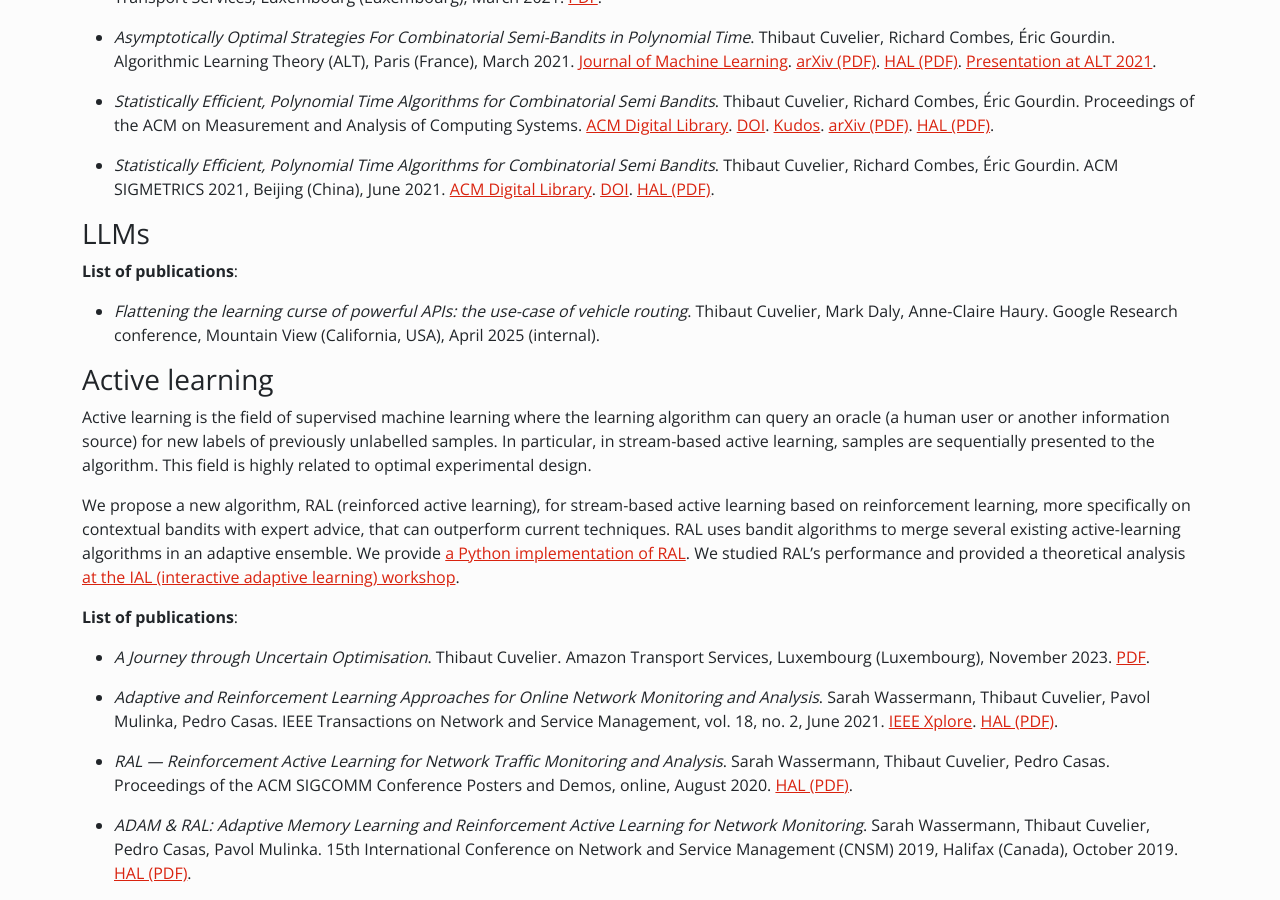
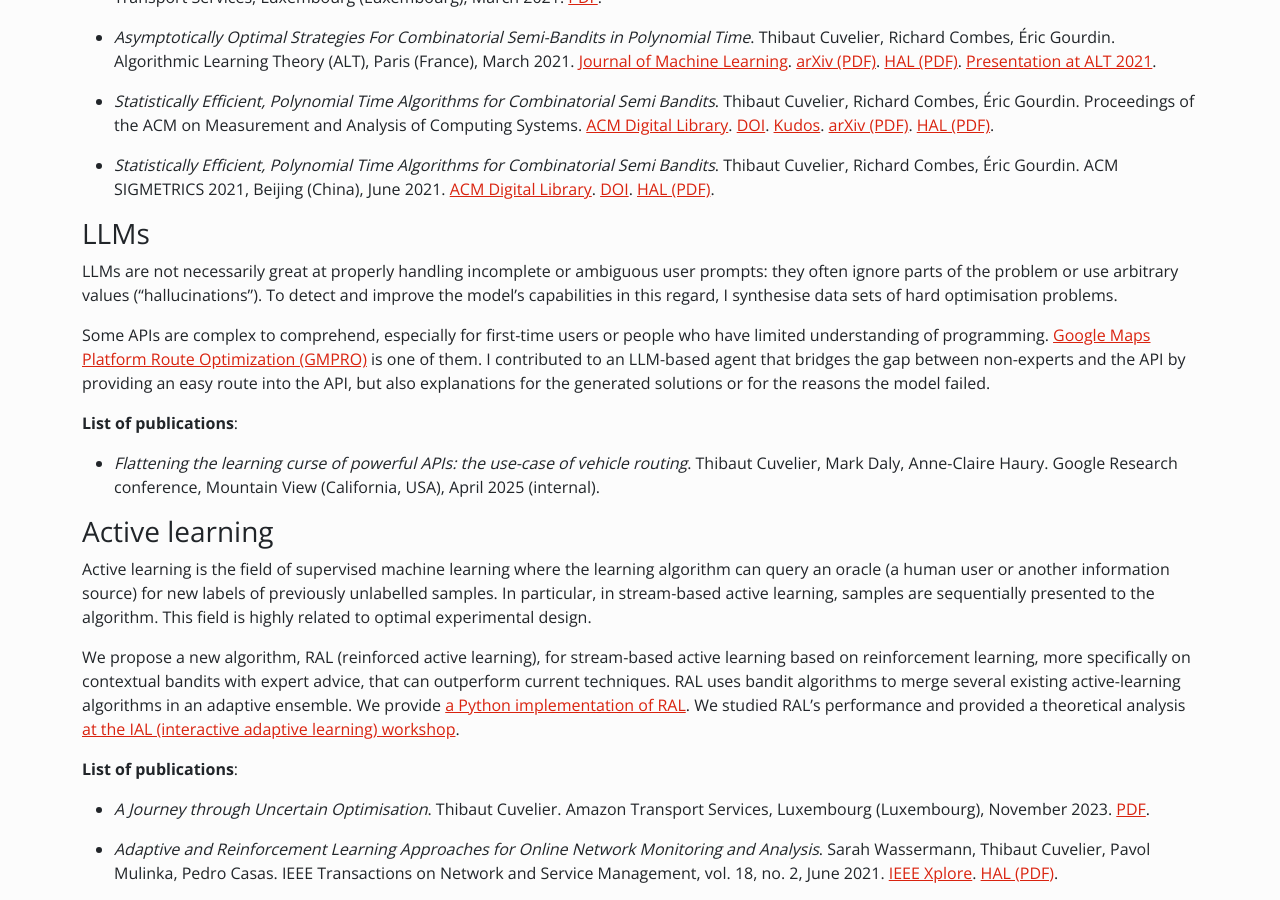
Before and after one commit to dourouc05/dourouc05.github.io, a Jekyll site: the page built from research.md, in a window 1280 px wide and 900 px high, scrolled down 2101 px. Built offline with Jekyll 4.4.1, drawn with Linux system fonts in a browser that asks for light colours; our own code applies the rules of GitHub Pages for plain Markdown files.

Commit message:
Describe LLM work.

```diff
--- a/research.md
+++ b/research.md
@@ -55,6 +55,10 @@ Developing new advanced tools in the field of mathematical optimisation (solving
 * {% include reference.md key='bandits_sigmetrics2021_abstract' %}
 
 ### LLMs
+
+LLMs are not necessarily great at properly handling incomplete or ambiguous user prompts: they often ignore parts of the problem or use arbitrary values ("hallucinations"). To detect and improve the model's capabilities in this regard, I synthesise data sets of hard optimisation problems.
+
+Some APIs are complex to comprehend, especially for first-time users or people who have limited understanding of programming. [Google Maps Platform Route Optimization (GMPRO)](https://developers.google.com/maps/documentation/route-optimization) is one of them. I contributed to an LLM-based agent that bridges the gap between non-experts and the API by providing an easy route into the API, but also explanations for the generated solutions or for the reasons the model failed.
 
 **List of publications**:
 
```
